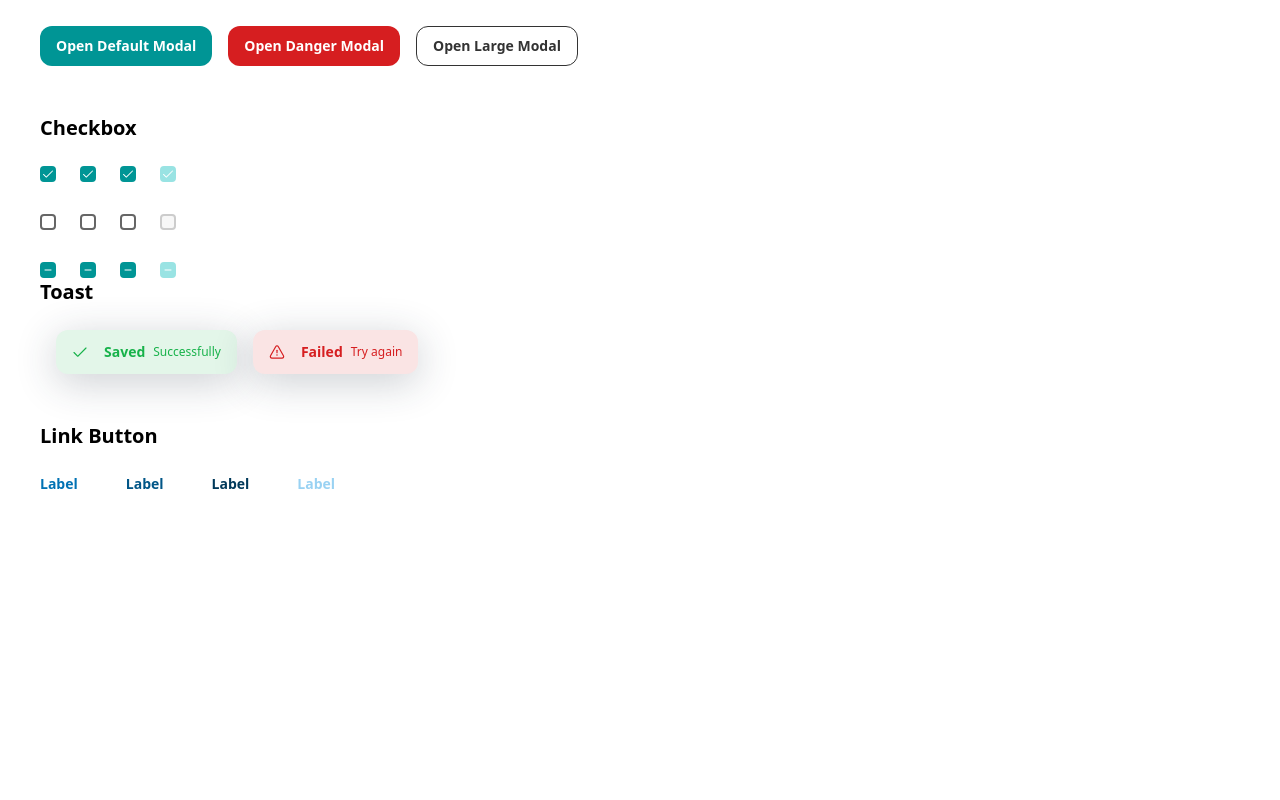
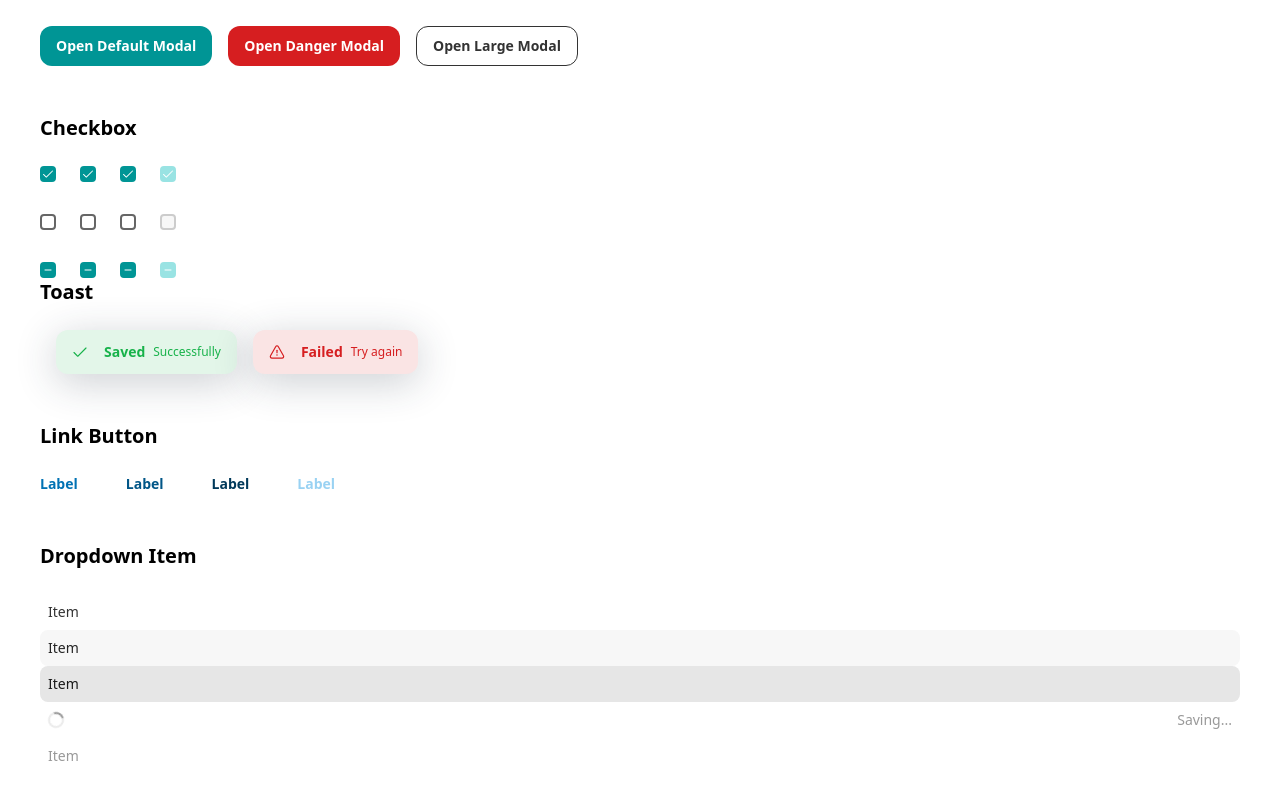
Before and after one commit to Negar-rezaei/artist-dashboard, a Next.js app: page / in a window 1280 px wide. Shown: the part 2416-3216 px from the top of the page. Before the commit the page ends 2950 px from the top, so only its background shows below. Built offline with nearby package versions, Linux system fonts and the light colour scheme.

Commit message:
feat(dropdown-item): add reusable dropdown item component

```diff
--- a/src/app/page.tsx
+++ b/src/app/page.tsx
@@ -2,6 +2,7 @@
 
 import { Button } from "@/components/ui/button/Button";
 import { Checkbox } from "@/components/ui/checkbox";
+import { DropdownItem } from "@/components/ui/dropdown-item";
 import { Field } from "@/components/ui/field";
 import { Icon } from "@/components/ui/icon/Icon";
 import { Input } from "@/components/ui/input";
@@ -435,6 +436,19 @@ export default function Home() {
           </LinkButton>
         </div>
       </section>
+
+      <section className="mt-12">
+        <h2 className="mb-6 heading-md">Dropdown Item</h2>
+        <DropdownItem>Item</DropdownItem>
+        <DropdownItem className="pointer-events-none bg-dropdown-item-bg-hover text-dropdown-item-text-hover">
+          Item
+        </DropdownItem>
+        <DropdownItem className="pointer-events-none bg-dropdown-item-bg-active text-dropdown-item-text-active">
+          Item
+        </DropdownItem>
+        <DropdownItem loading>Saving...</DropdownItem>
+        <DropdownItem disabled>Item</DropdownItem>{" "}
+      </section>
     </main>
   );
 }
--- /dev/null
+++ b/src/components/ui/dropdown-item/dropdown-item.tsx
@@ -0,0 +1,54 @@
+"use client";
+
+import { forwardRef } from "react";
+
+import { cn } from "@/lib/cn";
+
+
+import { DropdownItemProps } from "./dropdown-item.types";
+import { dropdownItemVariants } from "./dropdown-item.variants";
+import { Spinner } from "@/components/shared/spinner";
+
+export const DropdownItem = forwardRef<
+  HTMLButtonElement,
+  DropdownItemProps
+>(
+  (
+    {
+      className,
+      disabled = false,
+      loading = false,
+      children,
+      ...props
+    },
+    ref
+  ) => {
+    const isDisabled = disabled || loading;
+
+    return (
+      <button
+        ref={ref}
+        type="button"
+        disabled={isDisabled}
+        className={cn(
+          dropdownItemVariants({
+            disabled: isDisabled,
+          }),
+          className
+        )}
+        {...props}
+      >
+        {loading && (
+          <Spinner
+            size="sm"
+            className="text-dropdown-item-spinner"
+          />
+        )}
+
+        <span>{children}</span>
+      </button>
+    );
+  }
+);
+
+DropdownItem.displayName = "DropdownItem";
--- /dev/null
+++ b/src/components/ui/dropdown-item/dropdown-item.types.ts
@@ -0,0 +1,10 @@
+import { VariantProps } from "class-variance-authority";
+import { ButtonHTMLAttributes } from "react";
+
+import { dropdownItemVariants } from "./dropdown-item.variants";
+
+export interface DropdownItemProps
+  extends ButtonHTMLAttributes<HTMLButtonElement>,
+    Omit<VariantProps<typeof dropdownItemVariants>, "disabled"> {
+  loading?: boolean;
+}
--- /dev/null
+++ b/src/components/ui/dropdown-item/dropdown-item.variants.ts
@@ -0,0 +1,44 @@
+import { cva } from "class-variance-authority";
+
+export const dropdownItemVariants = cva(
+  [
+    "flex",
+    "w-full",
+    "items-center",
+    "justify-between",
+    "rounded-lg",
+    "px-2",
+    "py-2",
+    "body-md",
+    "text-left",
+    "transition-colors",
+    "duration-200",
+    "outline-none",
+    "focus-visible:ring-2",
+    "focus-visible:ring-primary-focus",
+  ],
+  {
+    variants: {
+      disabled: {
+        true: [
+          "pointer-events-none",
+          "bg-dropdown-item-bg",
+          "text-dropdown-item-text-disabled",
+        ],
+
+        false: [
+          "bg-dropdown-item-bg",
+          "text-dropdown-item-text",
+          "hover:bg-dropdown-item-bg-hover",
+          "hover:text-dropdown-item-text-hover",
+          "active:bg-dropdown-item-bg-active",
+          "active:text-dropdown-item-text-active",
+        ],
+      },
+    },
+
+    defaultVariants: {
+      disabled: false,
+    },
+  }
+);
--- /dev/null
+++ b/src/components/ui/dropdown-item/index.ts
@@ -0,0 +1,2 @@
+export * from "./dropdown-item";
+export * from "./dropdown-item.types";
--- a/src/design-system/tokens/component.css
+++ b/src/design-system/tokens/component.css
@@ -234,4 +234,22 @@
   --toast-error-text: var(--color-text-danger);
 
   --shadow-toast: var(--shadow-xl);
+
+  /* ==========================================================================
+       dropdown
+      ========================================================================== */
+
+  --dropdown-item-bg: var(--color-surface-primary);
+
+  --dropdown-item-bg-hover: var(--gray-50);
+
+  --dropdown-item-bg-active: var(--gray-100);
+
+  --dropdown-item-text: var(--gray-700);
+
+  --dropdown-item-text-hover: var(--gray-800);
+
+  --dropdown-item-text-active: var(--gray-900);
+
+  --dropdown-item-text-disabled: var(--gray-300);
 }
--- a/src/styles/theme.css
+++ b/src/styles/theme.css
@@ -134,4 +134,19 @@
   --color-link-button-active: var(--link-button-active);
 
   --color-link-button-disabled: var(--link-button-disabled);
+
+  /* dropdown */
+  --color-dropdown-item-bg: var(--dropdown-item-bg);
+
+  --color-dropdown-item-bg-hover: var(--dropdown-item-bg-hover);
+
+  --color-dropdown-item-bg-active: var(--dropdown-item-bg-active);
+
+  --color-dropdown-item-text: var(--dropdown-item-text);
+
+  --color-dropdown-item-text-hover: var(--dropdown-item-text-hover);
+
+  --color-dropdown-item-text-active: var(--dropdown-item-text-active);
+
+  --color-dropdown-item-text-disabled: var(--dropdown-item-text-disabled);
 }
```
